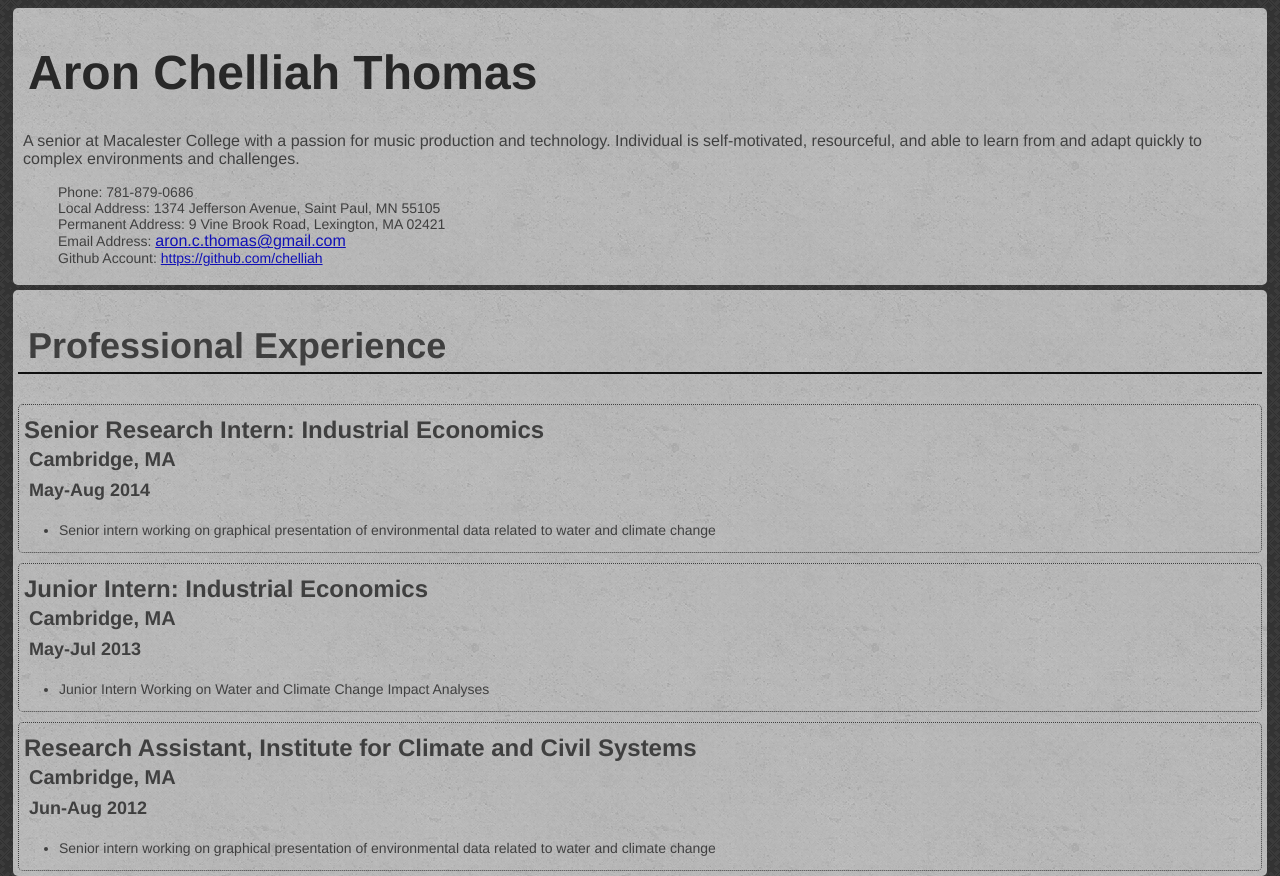
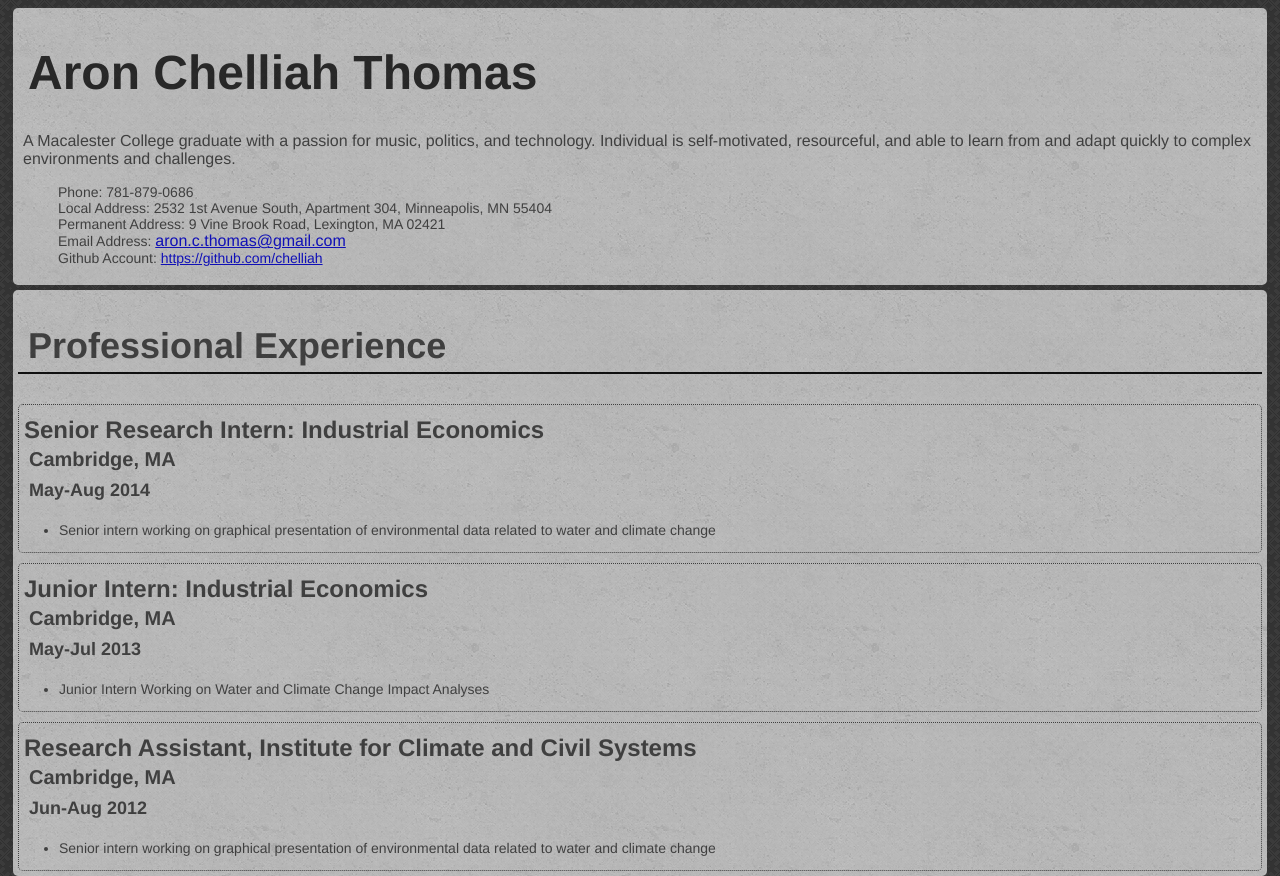
Before and after one commit to chelliah/chelliah.github.io, a plain HTML site: page index.html in a window 1280 px wide. Shown: the top 876 px of the page. Drawn offline with Linux system fonts and the light colour scheme.

Commit message:
added information changes
new info

```diff
--- a/index.html
+++ b/index.html
@@ -16,10 +16,10 @@
 	<div id="container">
 		<header>
 			<h1>Aron Chelliah Thomas</h1>
-			<p id='description'>A senior at Macalester College with a passion for music production and technology. Individual is self-motivated, resourceful, and able to learn from and adapt quickly to complex environments and challenges.</p>
+			<p id='description'>A Macalester College graduate with a passion for music, politics, and technology. Individual is self-motivated, resourceful, and able to learn from and adapt quickly to complex environments and challenges.</p>
 			<ul id= "contact-info" style="list-style-type:none">
 				<li>Phone: 781-879-0686</li>
-				<li>Local Address: 1374 Jefferson Avenue, Saint Paul, MN 55105</li>
+				<li>Local Address: 2532 1st Avenue South, Apartment 304, Minneapolis, MN 55404</li>
 				<li>Permanent Address: 9 Vine Brook Road, Lexington, MA 02421</li>
 				<li>Email Address: <a href="mailto:aron.c.thomas@gmail.com"><p id="email">aron.c.thomas@gmail.com</p></a></li>
 				<li>Github Account: <a href="https://github.com/chelliah">https://github.com/chelliah</a></li>
```
